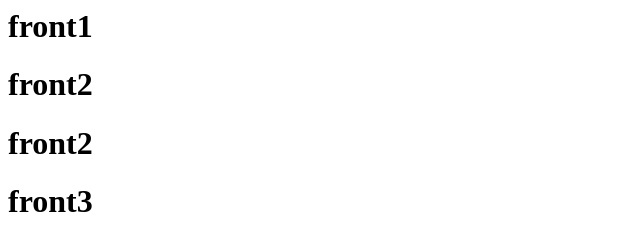
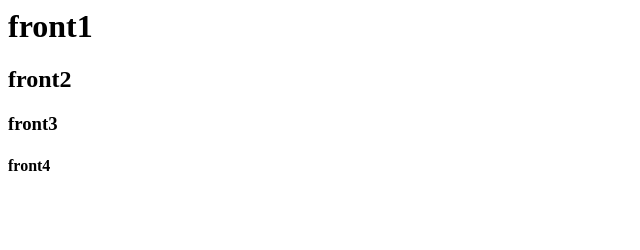
Before and after one commit to Kishore716/front, a plain HTML site: page index.html in a window 1280 px wide. Shown: the whole page, without its empty margins (0-640 px from the left). Drawn offline with Linux system fonts and the light colour scheme.

Commit message:
Update index.html

```diff
--- a/index.html
+++ b/index.html
@@ -1,4 +1,4 @@
 <h1> front1 </h1>
-<h1> front2 </h1>
-<h1> front2 </h1>
-<h1> front3 </h1>
+<h2> front2 </h2>
+<h3> front3 </h3>
+<h4> front4 </h4>
```
